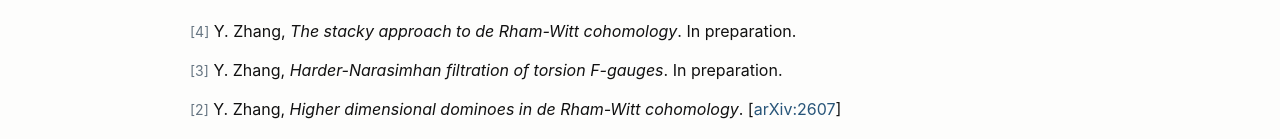
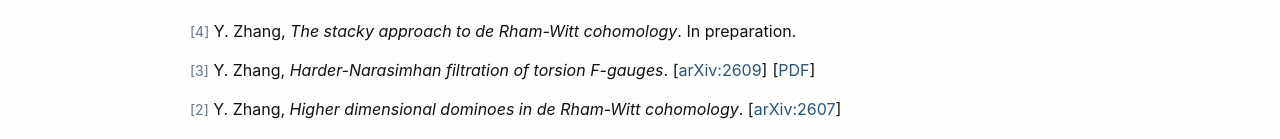
Before and after one commit to andyzhangyn/andyzhangyn.github.io, a Next.js app: page /research in a window 1280 px wide. Shown: the part 582-721 px from the top of the page. Built offline with nearby package versions, Linux system fonts and the light colour scheme.

Commit message:
Add arXiv links for torsion F-gauges preprint

```diff
--- a/app/site-content.ts
+++ b/app/site-content.ts
@@ -55,8 +55,16 @@ export const profile = {
       year: "2026",
       authors: "Y. Zhang",
       title: "Harder-Narasimhan filtration of torsion F-gauges",
-      status: "In preparation.",
-      links: [],
+      links: [
+        {
+          label: "arXiv:2609",
+          href: "https://arxiv.org/abs/2609.27089",
+        },
+        {
+          label: "PDF",
+          href: "https://arxiv.org/pdf/2609.27089",
+        },
+      ],
     },
     {
       year: "2026",
```
